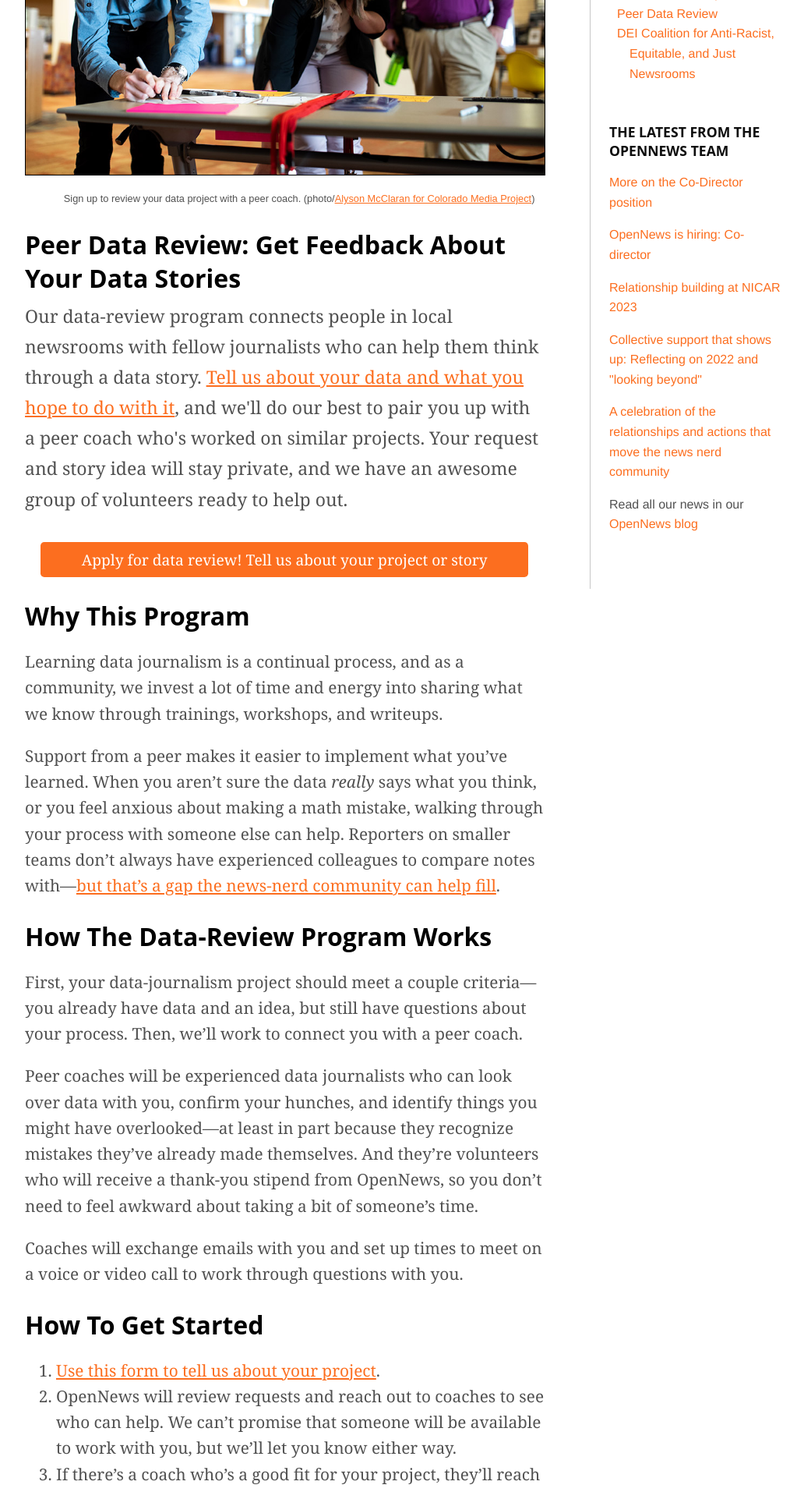
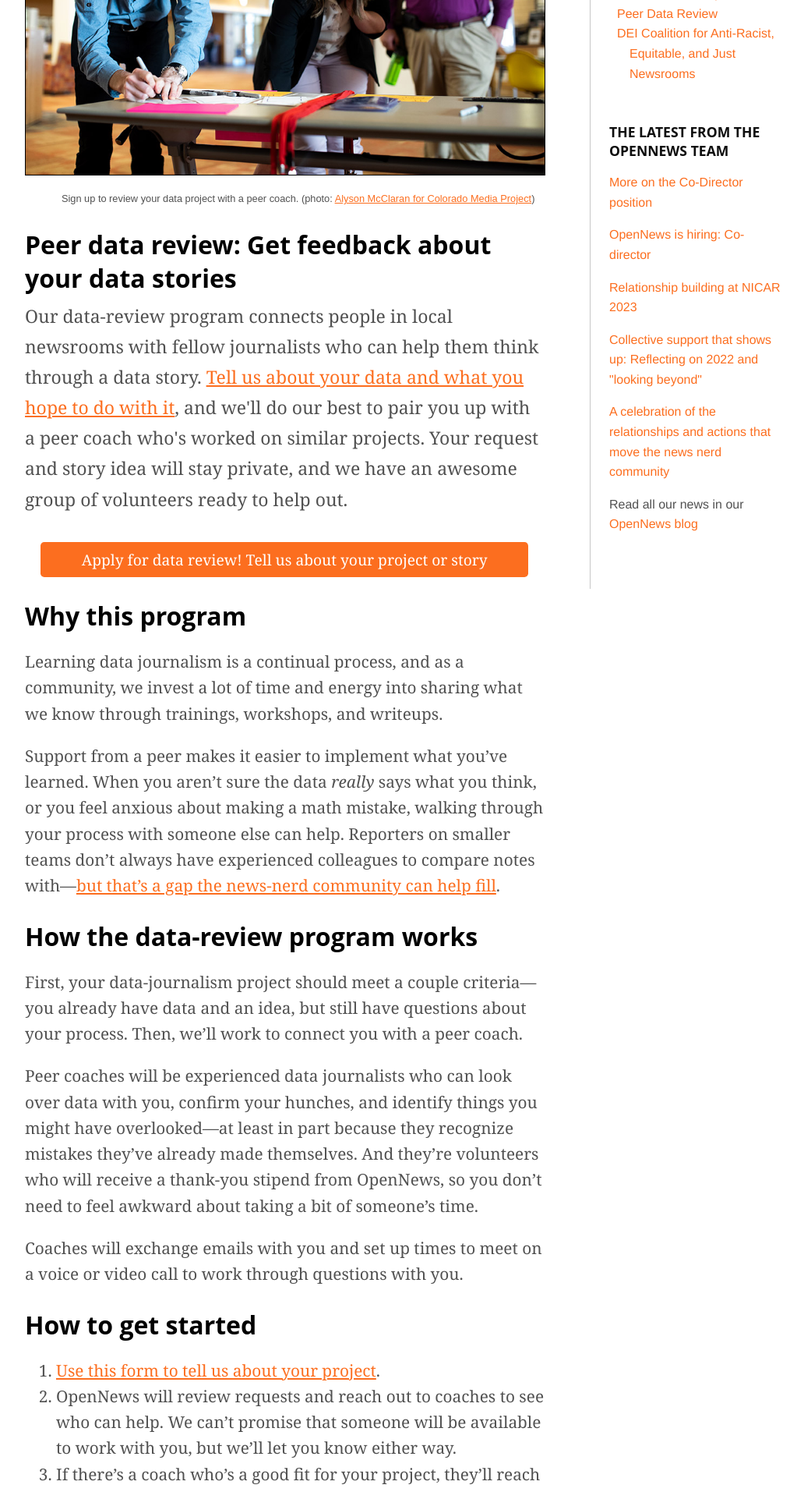
Before and after one commit to OpenNews/opennews-website, a Jekyll site: the page built from what/community/datareview/index.md, in a window 1280 px wide. Shown: the part 678-2591 px from the top of the page at 78% size, without its empty margins (118-1150 px from the left). Built offline with Jekyll 4.4.1, drawn with Linux system fonts in a browser that asks for light colours; nearby versions of some CDN libraries; some web fonts are replaced; comment, search, counter and statistics services are not loaded.

Commit message:
photo update for scholarships page

```diff
--- a/media/css/devices.css
+++ b/media/css/devices.css
@@ -175,7 +175,6 @@ div[role="main"] a {
 }
 div[role="main"] h1,
 div[role="main"] h2 {
-	text-transform: capitalize;
 	/*color: #fc6e1f;*/
 	font-family: "sofia-pro", "Open Sans", Helvetica, Verdana, Arial, sans-serif;
 	font-weight: bold;
@@ -1181,7 +1180,6 @@ article a {
 }
 article h1,
 article h2 {
-	text-transform: capitalize;
 	font-family: "sofia-pro", "Open Sans", Helvetica, Verdana, Arial, sans-serif;
 	font-weight: bold;
 	color: black;
--- a/what/community/datareview/index.md
+++ b/what/community/datareview/index.md
@@ -6,7 +6,7 @@ image: /media/img/peer_data_review.jpg
 
 ---
 <img src="/media/img/peer_data_review.jpg" class="topline">
-<p class="caption">Sign up to review your data project with a peer coach. (photo/<a href="https://creativecommons.org/licenses/by/3.0/us/">Alyson McClaran for Colorado Media Project</a>)</p>
+<p class="caption">Sign up to review your data project with a peer coach. (photo: <a href="https://creativecommons.org/licenses/by/3.0/us/">Alyson McClaran for Colorado Media Project</a>)</p>
 
 <h2>{{ page.title }}</h2>
 
```
Also changed, not shown: what/community/scholarships/index.md (+2 -2 lines), media/img/scholarships_2023.jpg (added).
